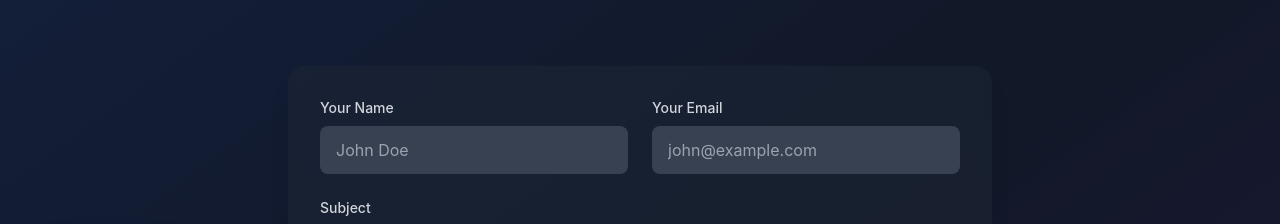
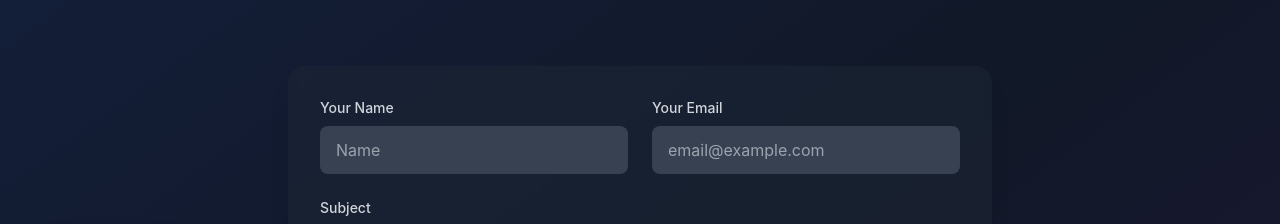
Before and after one commit to GovinduKamburugamuwa/govindu-myportfolio, a React (Create React App) app: page / in a window 1280 px wide. Shown: the part 4100-4324 px from the top of the page. Built offline with nearby package versions, Linux system fonts and the light colour scheme.

Commit message:
changed contact section

```diff
--- a/src/components/Contact.jsx
+++ b/src/components/Contact.jsx
@@ -185,7 +185,7 @@ const Contact = () => {
                   name="name"
                   value={formData.name}
                   onChange={handleInputChange}
-                  placeholder="John Doe"
+                  placeholder="Name"
                   required
                   className={`w-full px-4 py-3 rounded-lg outline-none ${
                     isDarkMode ? 'bg-gray-700 text-white' : 'bg-gray-100 text-gray-900'
@@ -203,7 +203,7 @@ const Contact = () => {
                   name="email"
                   value={formData.email}
                   onChange={handleInputChange}
-                  placeholder="john@example.com"
+                  placeholder="email@example.com"
                   required
                   className={`w-full px-4 py-3 rounded-lg outline-none ${
                     isDarkMode ? 'bg-gray-700 text-white' : 'bg-gray-100 text-gray-900'
```
